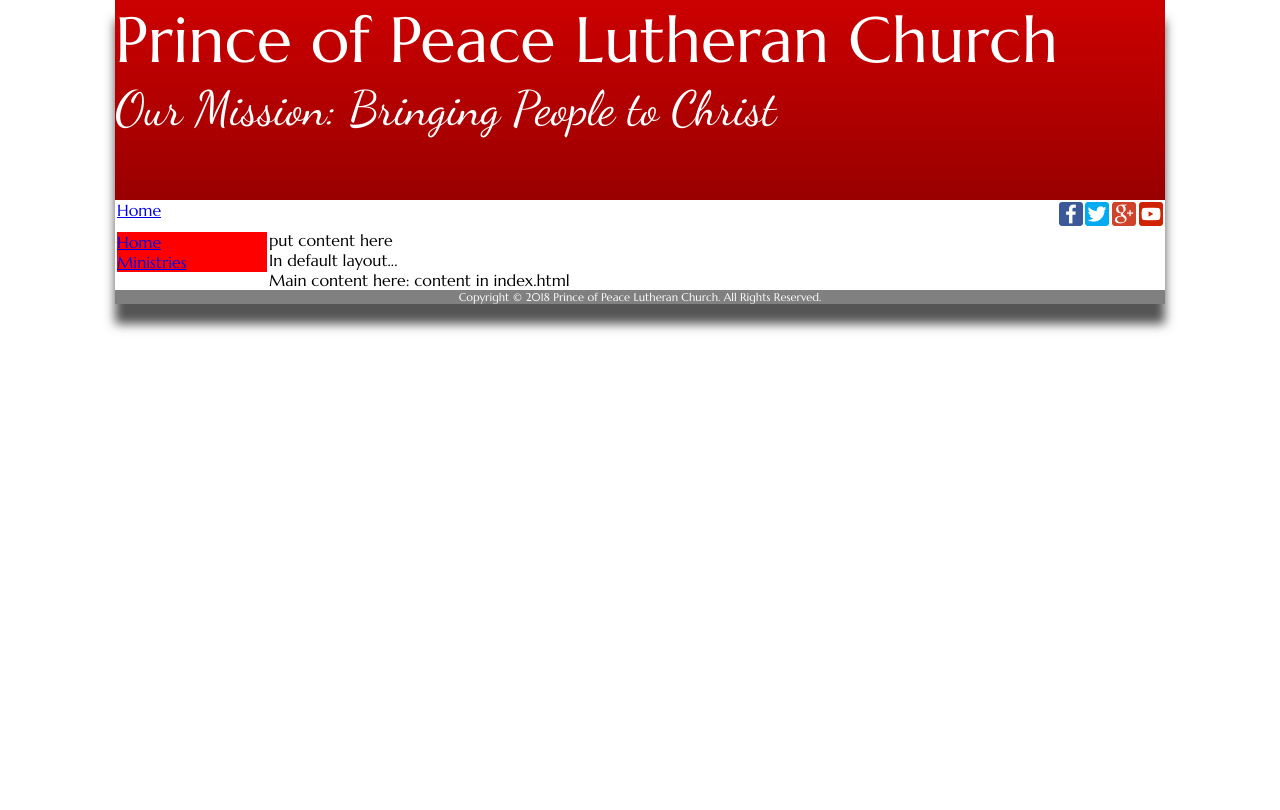
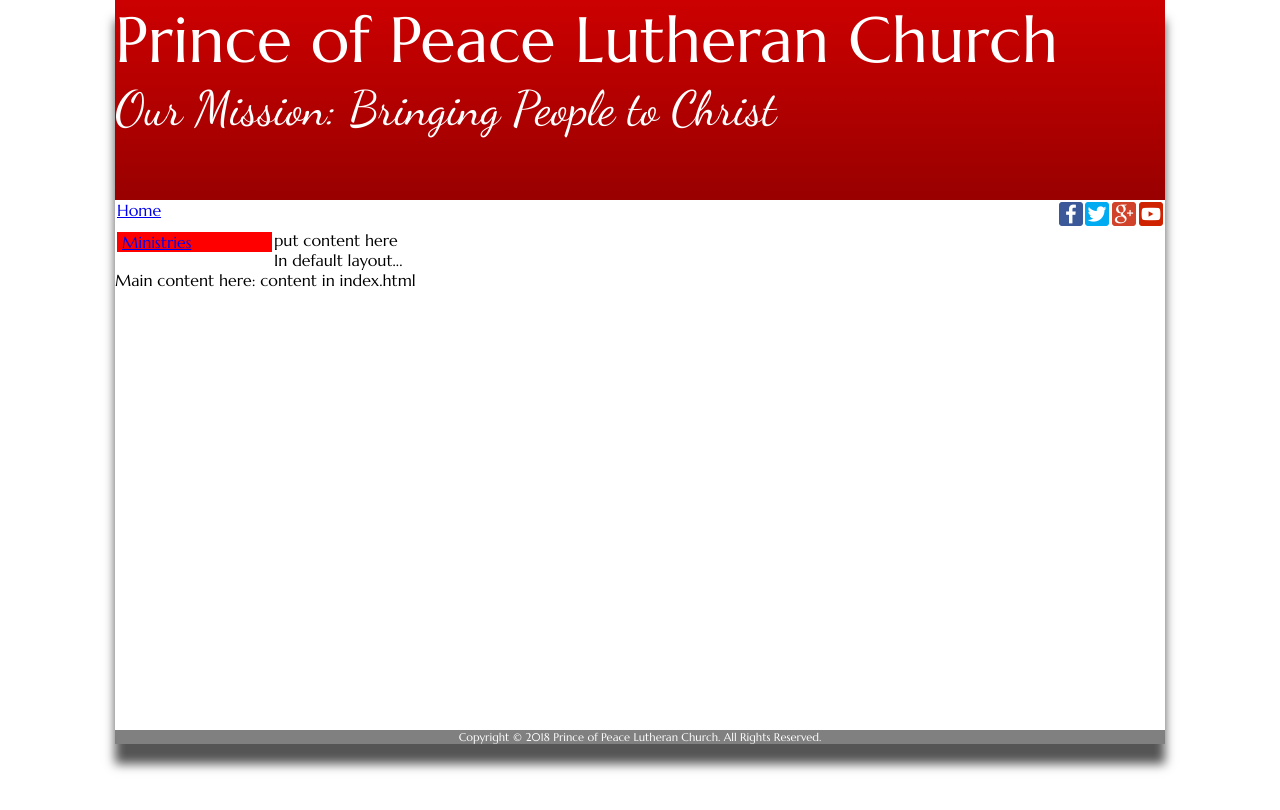
Before and after one commit to weslowsk/princeofpeace, a Jekyll site: the page built from index.html, in a window 1280 px wide. Shown: the top 810 px of the page. Built offline with Jekyll 4.4.1, drawn with Linux system fonts in a browser that asks for light colours.

Commit message:
building template

```diff
--- a/_config.yml
+++ b/_config.yml
@@ -13,3 +13,5 @@ url: "https://new.princeofpeaceregina.ca"
 
 # Build settings
 markdown: kramdown
+
+# Other content
--- a/_layouts/default.html
+++ b/_layouts/default.html
@@ -8,13 +8,20 @@
       <div id="content-window">
     {% include header.html %}
 
-        <div>
+        <div id="content">
             <div id="nav">
-              {% for page in site.pages %}
-                {% if page.title %}
-                  <a href="{{site.baseurl}}{{page.url}}">{{page.title}}</a><br/>
+              {% for page_var in site.pages %}
+                {% if page_var.title %}
+                  <a href="{{site.baseurl}}{{page_var.url}}"{% if page.url == page_var.url %} class="active"{% endif %}>{{page_var.title}}</a><br/>
                 {% endif %}
               {% endfor %}
+
+              {% assign pdf_files = site.static_files | where: "extname", ".pdf" %}
+              {% for file in pdf_files %}
+                <a target="{{ file.basename }}" href="{{site.baseurl}}{{file.path}}">{{ file.basename }}</a><br/>
+              {% endfor %}
+
+
             </div>
             <p>put content here </p>
             In default layout...<br/>
--- a/_sass/_layout.scss
+++ b/_sass/_layout.scss
@@ -16,6 +16,10 @@ body {
 
 #content-window {
 
+}
+
+#content {
+    min-height: 500px;
 }
 
 header {
@@ -72,6 +76,11 @@ header h2 {
     // height: 150px;
     margin: 2px;
     background-color: #ff0000;
+    padding-left: 5px;
+}
+
+#nav a.active {
+    font-weight: bold;
 }
 
 footer {
--- a/index.html
+++ b/index.html
@@ -1,6 +1,6 @@
 ---
 layout: default
-title: Home
+
 ---
 
 content in index.html
```
Also changed, not shown: 2 other files.
